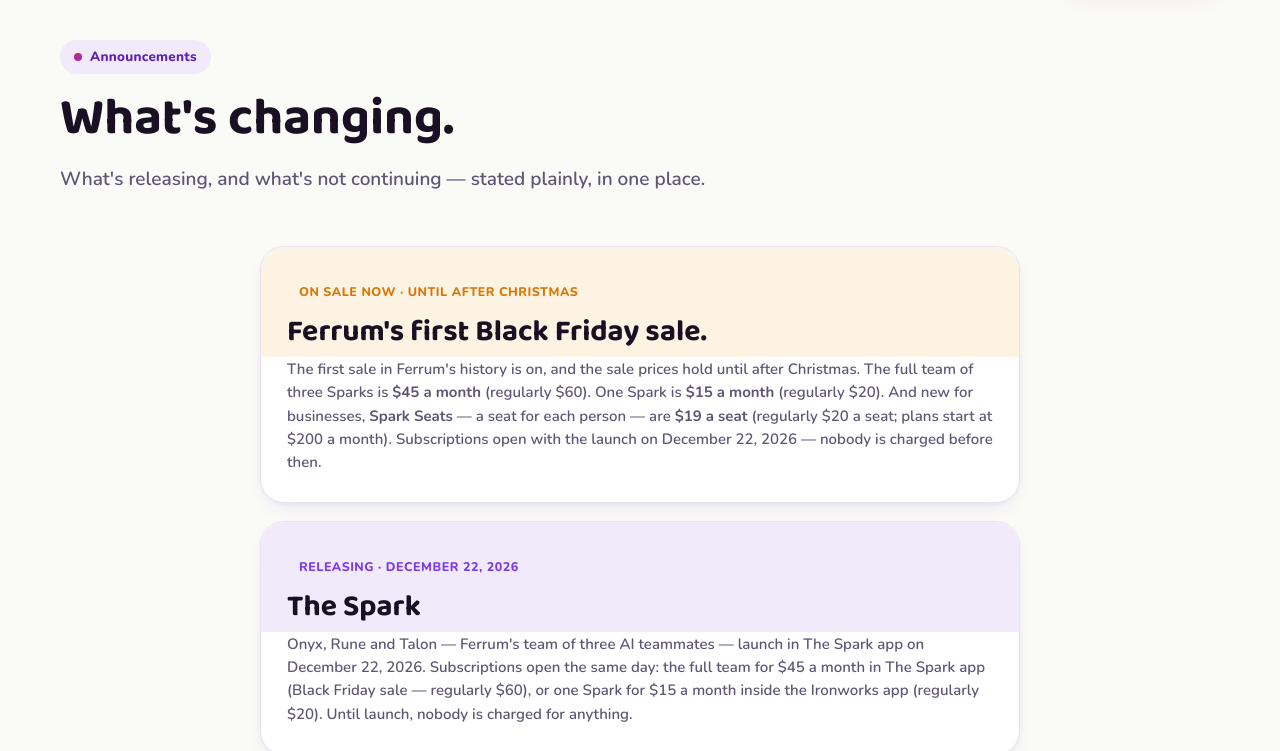
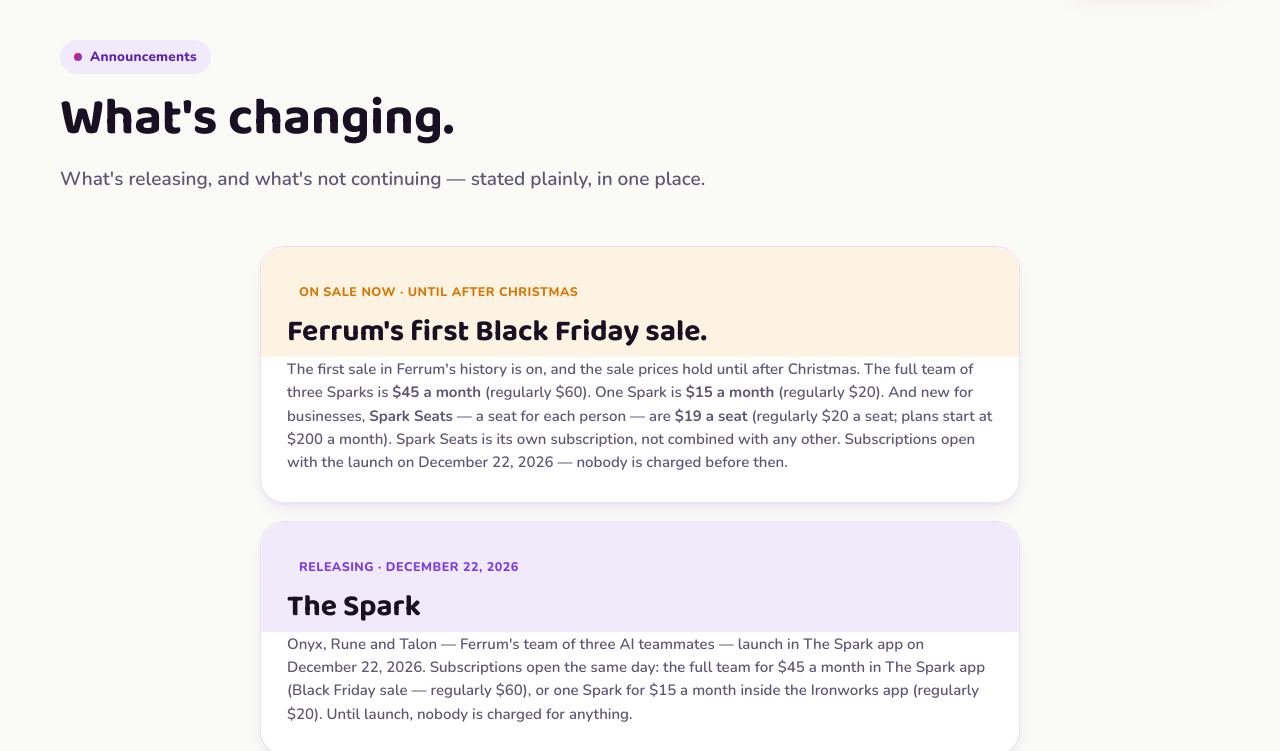
Before and after one commit to ferrumfoundry/the-spark, a plain HTML site: page docs/changes.html in a window 1280 px wide. Shown: the part 75-826 px from the top of the page. Drawn offline with nearby package versions, Linux system fonts and the light colour scheme.

Commit message:
Spark Seats is its own subscription — say so in the sale announcement

```diff
--- a/docs/changes.html
+++ b/docs/changes.html
@@ -45,7 +45,7 @@
       <article class="tcard reveal" style="--i:0;--tint:#FDF3E3;--accent:#D97706">
         <span class="role">On sale now · Until after Christmas</span>
         <h3>Ferrum's first Black Friday sale.</h3>
-        <p>The first sale in Ferrum's history is on, and the sale prices hold until after Christmas. The full team of three Sparks is <b>$45 a month</b> (regularly $60). One Spark is <b>$15 a month</b> (regularly $20). And new for businesses, <b>Spark Seats</b> — a seat for each person — are <b>$19 a seat</b> (regularly $20 a seat; plans start at $200 a month). Subscriptions open with the launch on December 22, 2026 — nobody is charged before then.</p>
+        <p>The first sale in Ferrum's history is on, and the sale prices hold until after Christmas. The full team of three Sparks is <b>$45 a month</b> (regularly $60). One Spark is <b>$15 a month</b> (regularly $20). And new for businesses, <b>Spark Seats</b> — a seat for each person — are <b>$19 a seat</b> (regularly $20 a seat; plans start at $200 a month). Spark Seats is its own subscription, not combined with any other. Subscriptions open with the launch on December 22, 2026 — nobody is charged before then.</p>
       </article>
 
       <article class="tcard reveal" style="--i:1;--tint:#F1EAFB;--accent:#7C3AED">
```
